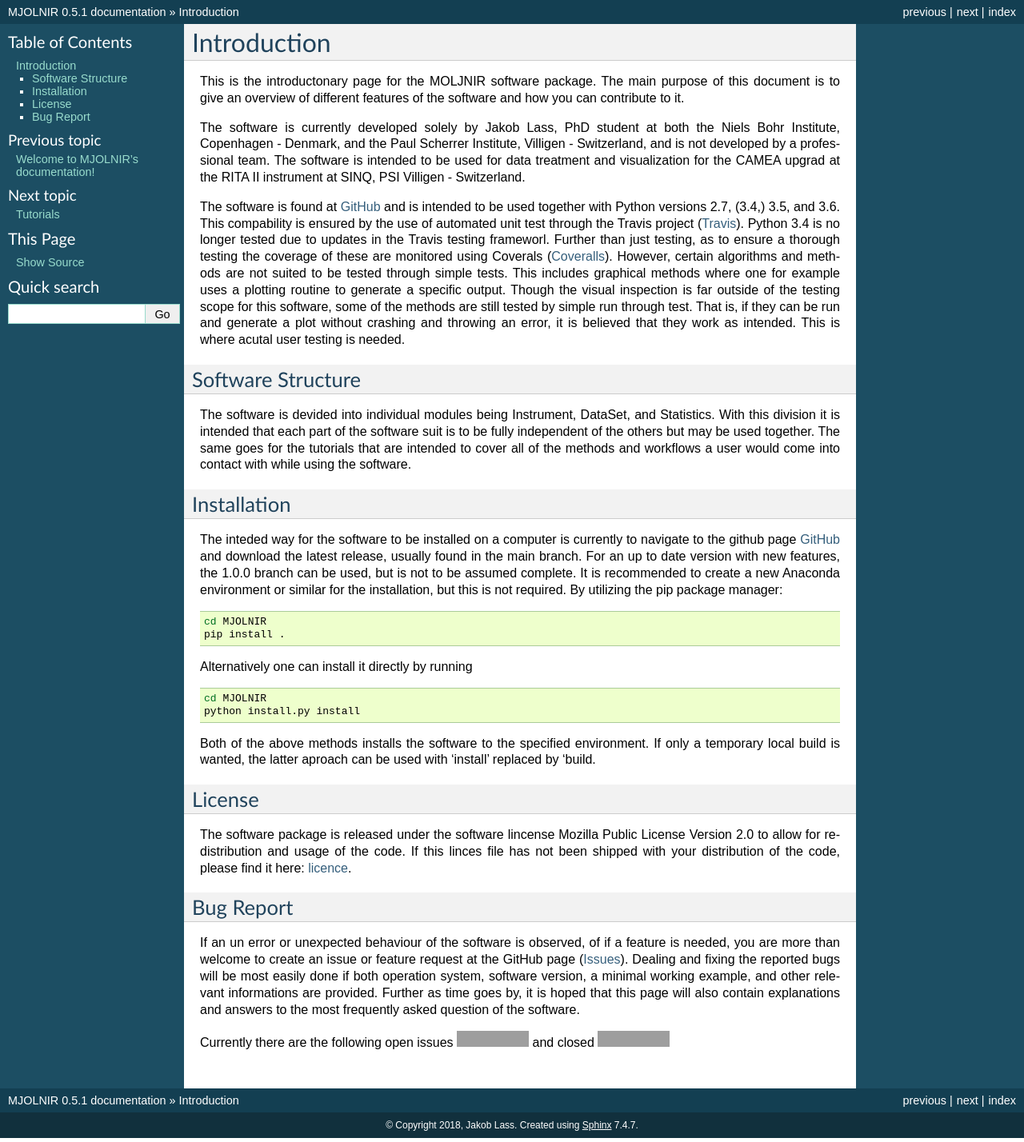
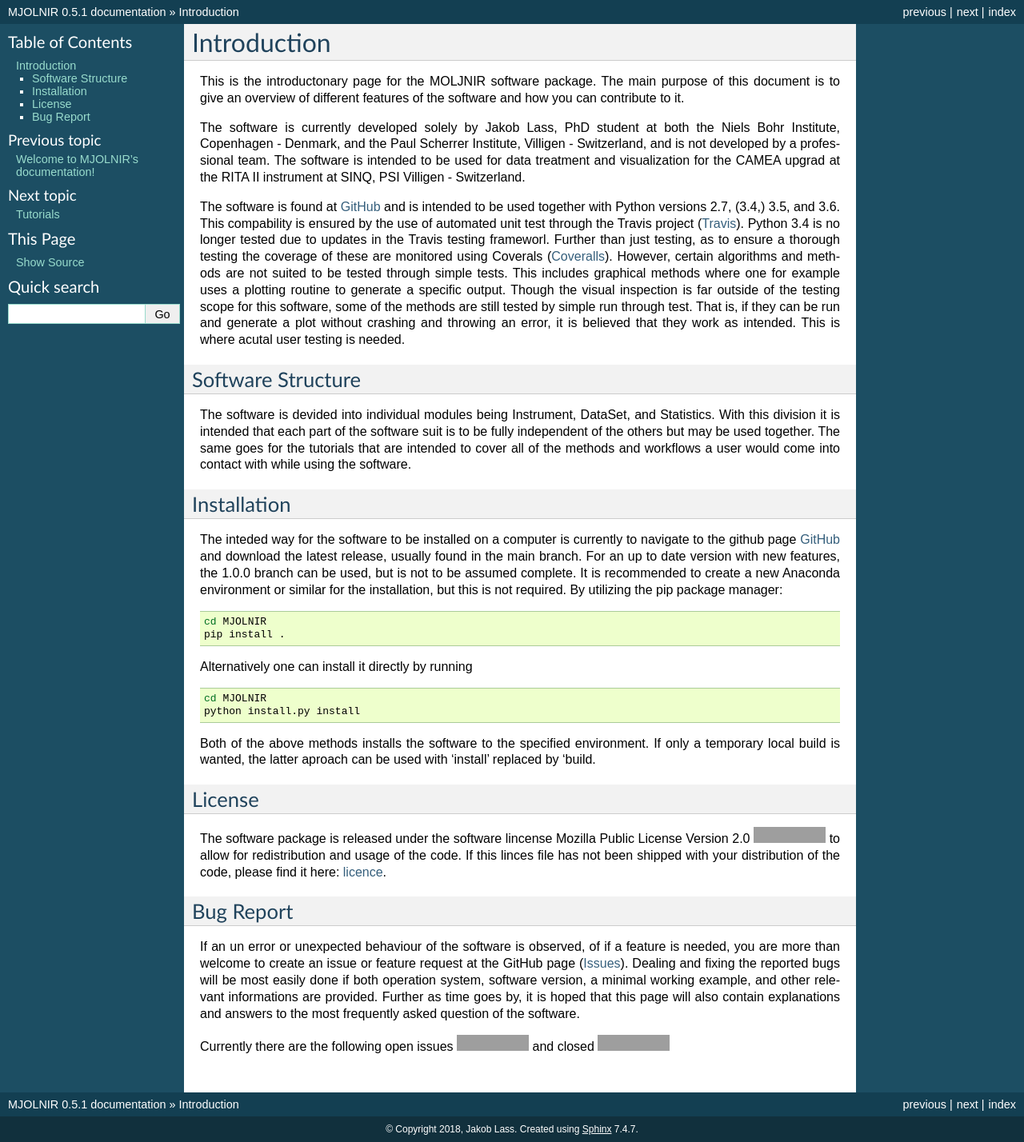
Before and after one commit to MJOLNIRPackage/MJOLNIR, a Sphinx documentation site: the page built from docs/Introduction.rst, in a window 1280 px wide. Shown: the whole page at 80% size. Built offline with Sphinx 7.4.7, drawn with Linux system fonts in a browser that asks for light colours; part of the change alters nothing that is shown; grey boxes are pictures that could not be loaded.

Commit message:
Add licencing badge

```diff
--- a/docs/Introduction.rst
+++ b/docs/Introduction.rst
@@ -43,9 +43,12 @@ Both of the above methods installs the software to the specified environment. If
 
 License
 ^^^^^^^
-The software package is released under the software lincense Mozilla Public License Version 2.0 to allow for redistribution and usage of the code. If this linces file has not been shipped with your distribution of the code, please find it here: licence_.
+The software package is released under the software lincense Mozilla Public License Version 2.0 |licence| to allow for redistribution and usage of the code. If this linces file has not been shipped with your distribution of the code, please find it here: licence_.
 
 
+.. |licence| image:: https://img.shields.io/github/license/Jakob-Lass/MJOLNIR.svg
+   :alt: GitHub
+   :target: https://github.com/Jakob-Lass/MJOLNIR/
 
 
 .. _Licence: https://choosealicense.com/licenses/
```
